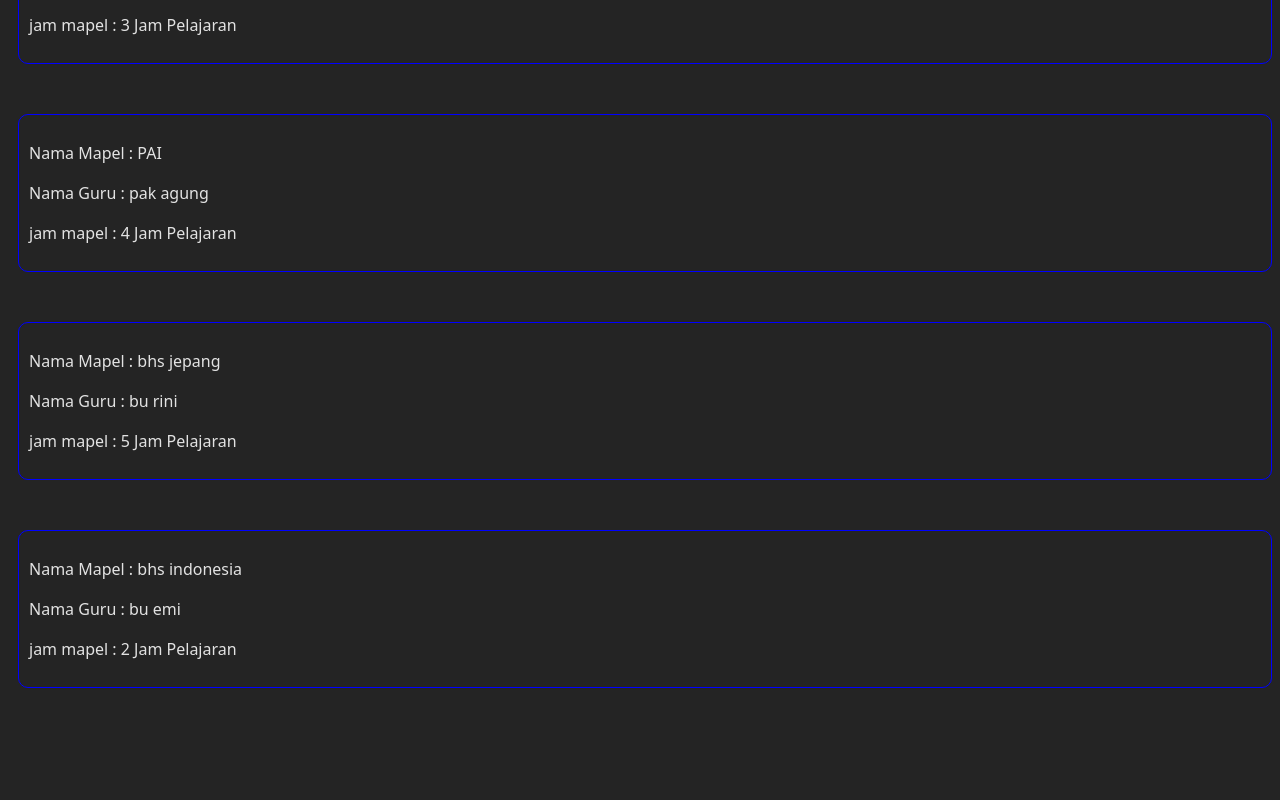
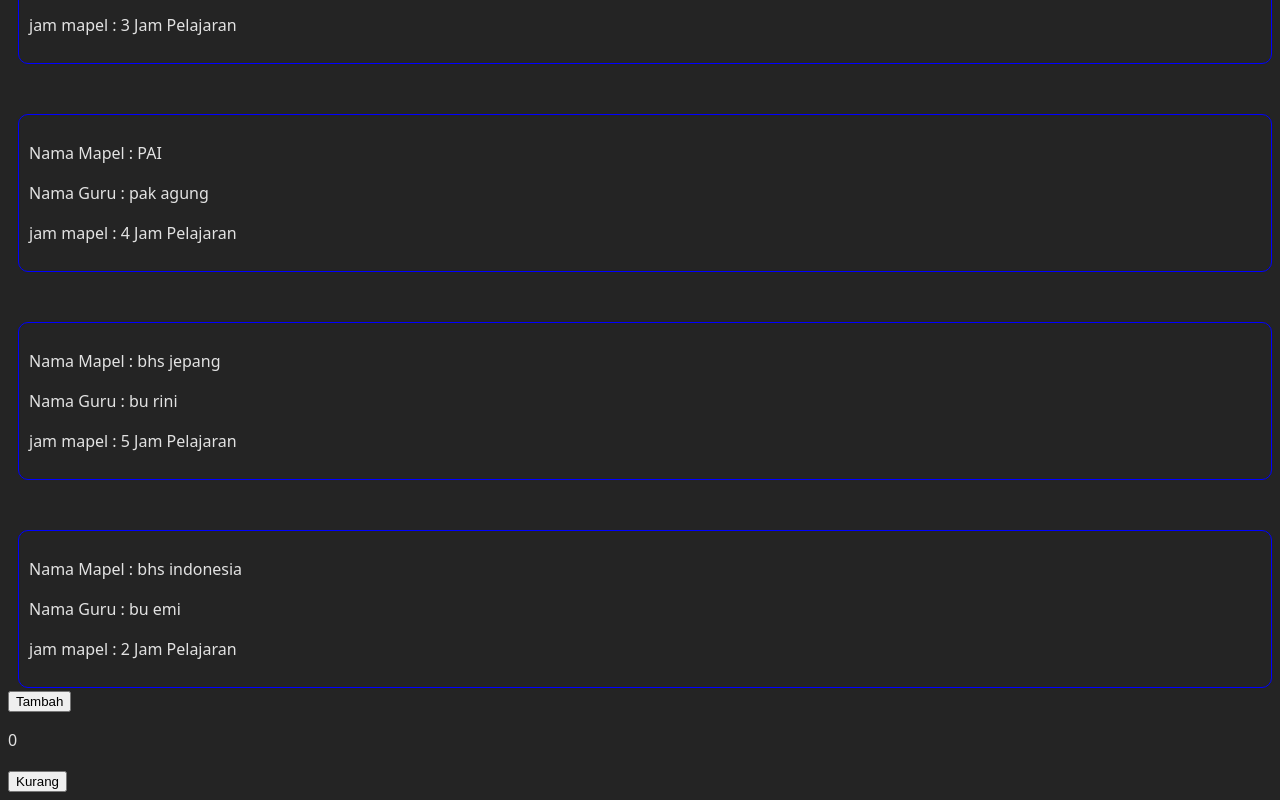
Before and after one commit to relovian/belajar-react, a React (Vite) app in the folder react-js-basic/: page / in a window 1280 px wide. Shown: the part 393-1193 px from the top of the page. Before the commit the page ends 1089 px from the top, so only its background shows below. Built offline with nearby package versions, Linux system fonts and the light colour scheme.

Commit message:
mempelajari state dan hooks

```diff
--- a/react-js-basic/src/App.tsx
+++ b/react-js-basic/src/App.tsx
@@ -1,5 +1,6 @@
 import ProfilCard from './profilCard.tsx'
 import MapelCard from './MapelCard.tsx'
+import Counter from './Counter.tsx'
 
 type Student = {
     name: string;
@@ -82,6 +83,7 @@ function App() {
       }
 
 
+      <Counter />
     </>
   )
 }
--- /dev/null
+++ b/react-js-basic/src/Counter.tsx
@@ -0,0 +1,25 @@
+import { useState } from 'react'
+
+const Counter = () => {
+
+    const [count, setCount] = useState(0)
+
+
+    const handleDecrement = () => {
+        setCount(count - 1);
+    }
+
+    const handleIncrement = () => {
+        setCount(count + 1);
+    }
+
+    return (
+        <div>
+            <button onClick={handleIncrement}>Tambah</button>
+            <p>{count}</p>
+            <button onClick={handleDecrement}>Kurang</button>
+        </div>
+    )
+}
+
+export default Counter;
```
